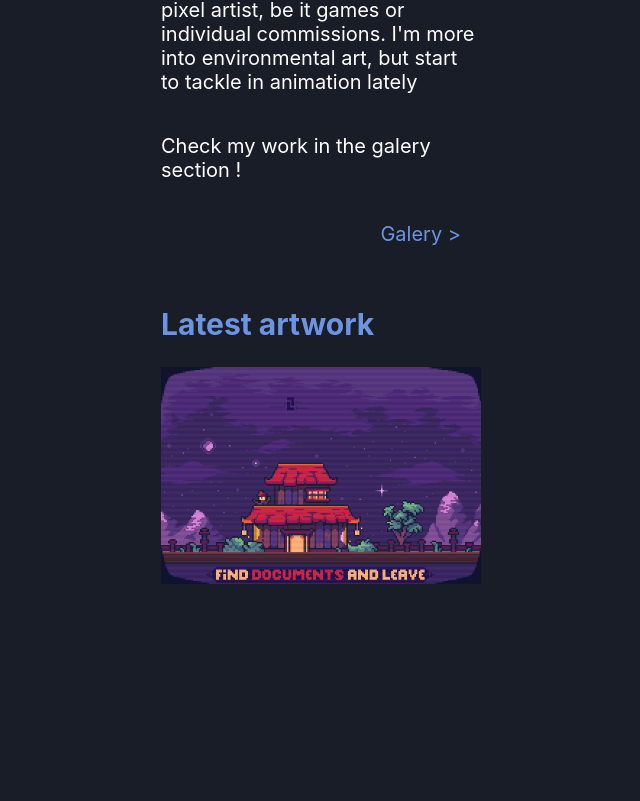
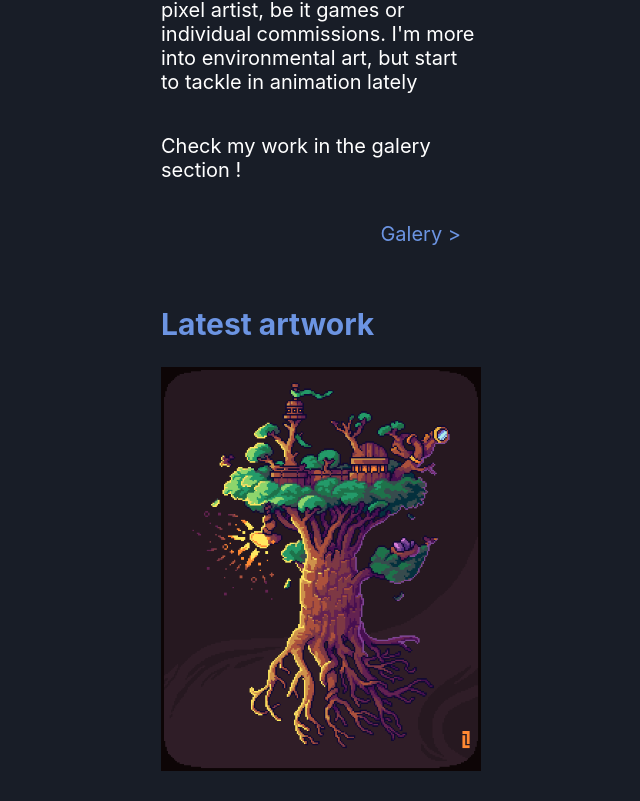
Before and after one commit to Lylouf13/lylouf_pix, a React (Vite) app: page / in a window 1280 px wide. Shown: the part 491-1292 px from the top of the page, without its empty margins (319-959 px from the left). Before the commit the page ends 1105 px from the top, so only its background shows below. Built offline with nearby package versions, Linux system fonts and the light colour scheme.

Commit message:
fixed grove link + lastArtwork

```diff
--- a/src/components/home/Home.tsx
+++ b/src/components/home/Home.tsx
@@ -1,5 +1,5 @@
 import "./home.css";
-import { animatedImages } from "../../data/images";
+import { animatedImages, images } from "../../data/images";
 import image from "../../types/image";
 
 type HomeProps = {
@@ -8,7 +8,7 @@
 
 
 export default function Home({ goToGalery }: HomeProps) {
-  const lastArtwork: image = animatedImages.DOCUMENTS;
+  const lastArtwork: image = images.GROVESEEKER;
   return (
     <div className="mainContainer">
       <h2 className="blocTitle">Hi there !</h2>
```
